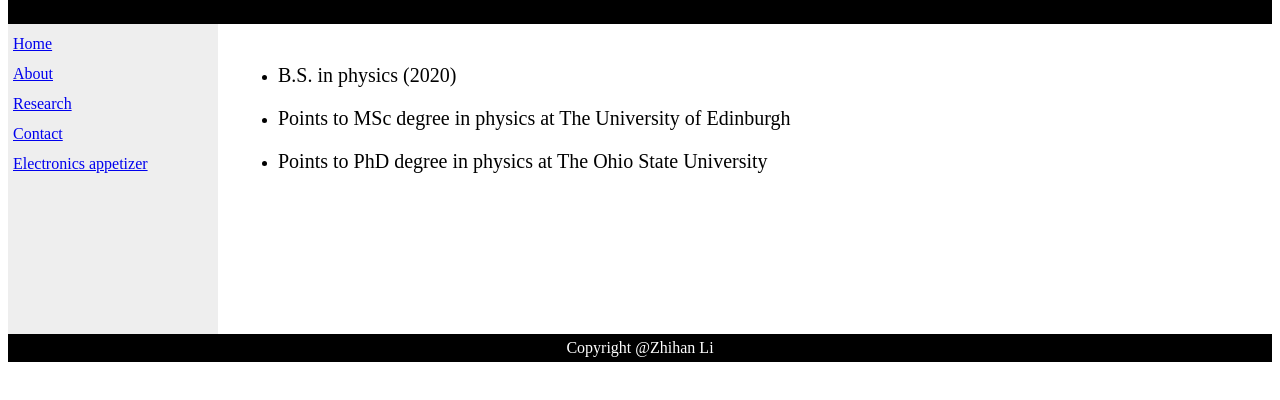
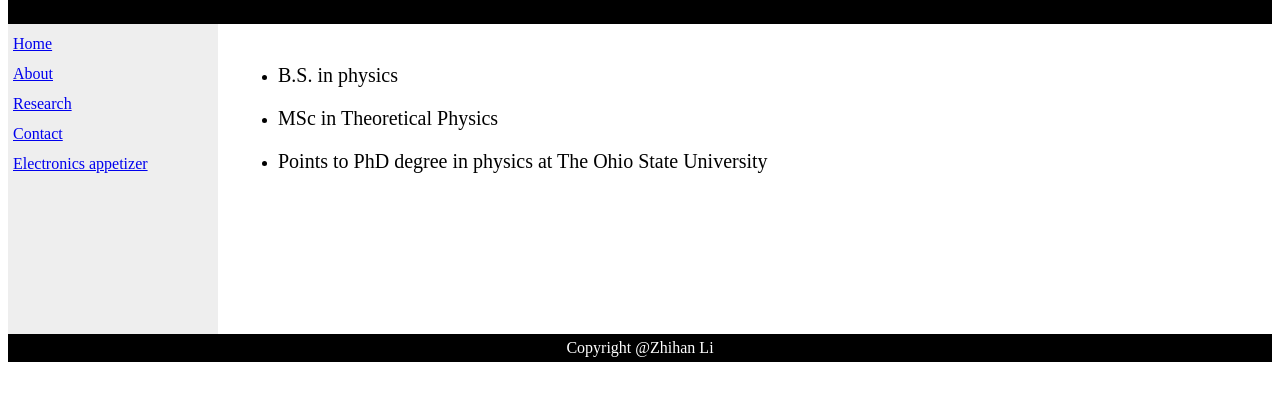
Before and after one commit to ZhihanLi666/ZhihanLi-About, a plain HTML site: page index.html in a window 1280 px wide. Shown: the part 74-474 px from the top of the page. Drawn offline with Linux system fonts and the light colour scheme.

Commit message:
Update index.html

```diff
--- a/index.html
+++ b/index.html
@@ -43,9 +43,9 @@
 
         <div id="section">
           <ul>
-            <li><p style="font-size:20px">B.S. in physics (2020)
+            <li><p style="font-size:20px">B.S. in physics
                 </p></li>
-              <li><p style="font-size:20px">Points to MSc degree in physics at The University of Edinburgh
+              <li><p style="font-size:20px">MSc in Theoretical Physics
             </p></li>
               <li><p style="font-size:20px">Points to PhD degree in physics at The Ohio State University
             </p></li>
```
